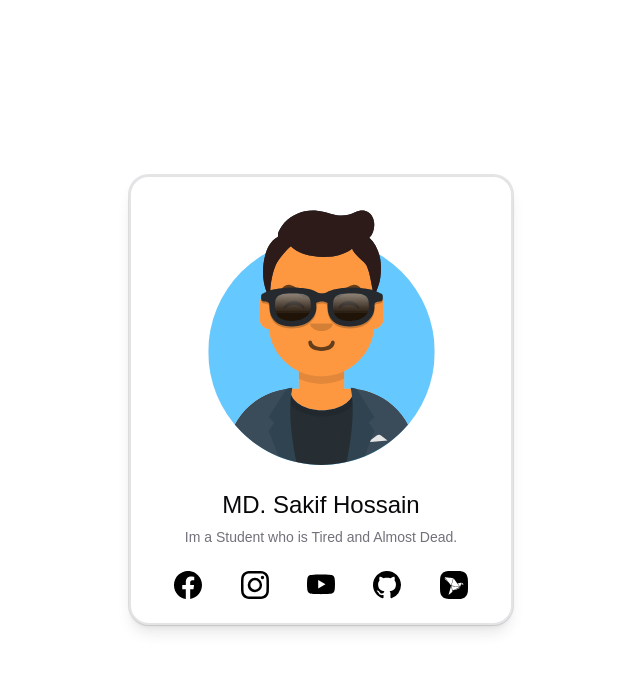
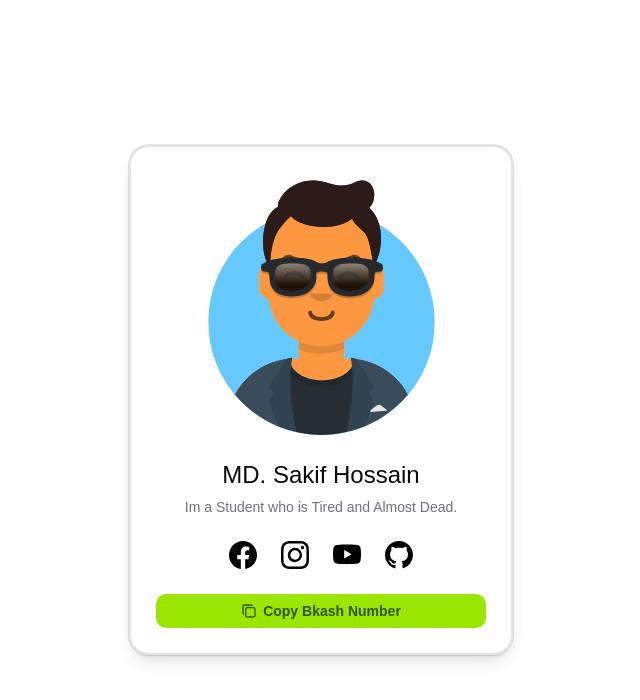
Before and after one commit to MdSakifHossain/my-card, a React (Vite) app: page / in a window 1280 px wide. Shown: the top 700 px of the page, without its empty margins (319-959 px from the left). Built offline with nearby package versions, Linux system fonts and the light colour scheme.

Commit message:
feat: add copy-bkash-number button

```diff
--- /dev/null
+++ b/src/components/my-comps/BkashButton.tsx
@@ -0,0 +1,33 @@
+import { useCopyToClipboard } from "@/hooks/useCopyToClipboard"
+import { Button } from "../ui/button"
+import { IconCircleCheckFilled, IconCopy } from "@tabler/icons-react"
+
+const config = {
+  number: "01910711585",
+  copy_reset_time: 1000,
+}
+
+const BkashButton = () => {
+  const { copyToClipboard, copied } = useCopyToClipboard(config.copy_reset_time)
+
+  const handleClick = async () => {
+    copyToClipboard(config.number, "Could not Copy Bkash Number")
+  }
+
+  return (
+    <Button
+      variant="default"
+      className="w-full py-4 font-semibold"
+      onClick={() => handleClick()}
+    >
+      {copied ? (
+        <IconCircleCheckFilled className="size-4" />
+      ) : (
+        <IconCopy className="size-4" />
+      )}
+      {copied ? "Copied!" : "Copy Bkash Number"}
+    </Button>
+  )
+}
+
+export default BkashButton
--- a/src/components/my-comps/ProfileCard.tsx
+++ b/src/components/my-comps/ProfileCard.tsx
@@ -1,5 +1,6 @@
 // @ts-nocheck
 import { Card, CardContent, CardFooter, CardHeader } from "@/components/ui/card"
+import BkashButton from "./BkashButton"
 
 const ProfileCard = ({ config }) => {
   return (
@@ -14,7 +15,7 @@ const ProfileCard = ({ config }) => {
         </p>
       </CardContent>
       <CardFooter className="flex flex-col items-center justify-center gap-6">
-        <div className="flex w-full items-center justify-around">
+        <div className="flex w-full items-center justify-center gap-6">
           {config?.socials?.map((item) => (
             <a key={item.id} href={item.url} target="_blank">
               <img
@@ -25,6 +26,7 @@ const ProfileCard = ({ config }) => {
             </a>
           ))}
         </div>
+        <BkashButton />
       </CardFooter>
     </Card>
   )
--- a/src/constants/index.ts
+++ b/src/constants/index.ts
@@ -29,12 +29,6 @@ export const config = {
             iconName: "github",
             url: "https://github.com/MdSakifHossain",
         },
-        {
-            id: 4,
-            name: "Bkash",
-            iconName: "bkash",
-            url: "01910711585"
-        }
     ]
 
 }
--- /dev/null
+++ b/src/hooks/useCopyToClipboard.ts
@@ -0,0 +1,28 @@
+// @ts-nocheck
+import { useCallback, useState } from "react";
+
+export function useCopyToClipboard(resetTime, ) {
+const [copied, setCopied] = useState(false);
+
+  const copyToClipboard = useCallback(
+    async (textToBeCopied, errorMessage = "Could not copy to clipboard") => {
+      try {
+        await navigator.clipboard.writeText(textToBeCopied);
+        setCopied(true);
+
+        setTimeout(() => {
+          setCopied(false);
+        }, resetTime);
+
+        return true;
+      } catch (err) {
+        console.error("Failed to copy: ", err);
+        alert(errorMessage);
+        return false;
+      }
+    },
+    [resetTime]
+  );
+
+  return { copied, copyToClipboard };
+}
```
Also changed, not shown: public/icons/circle-check.svg (deleted).
